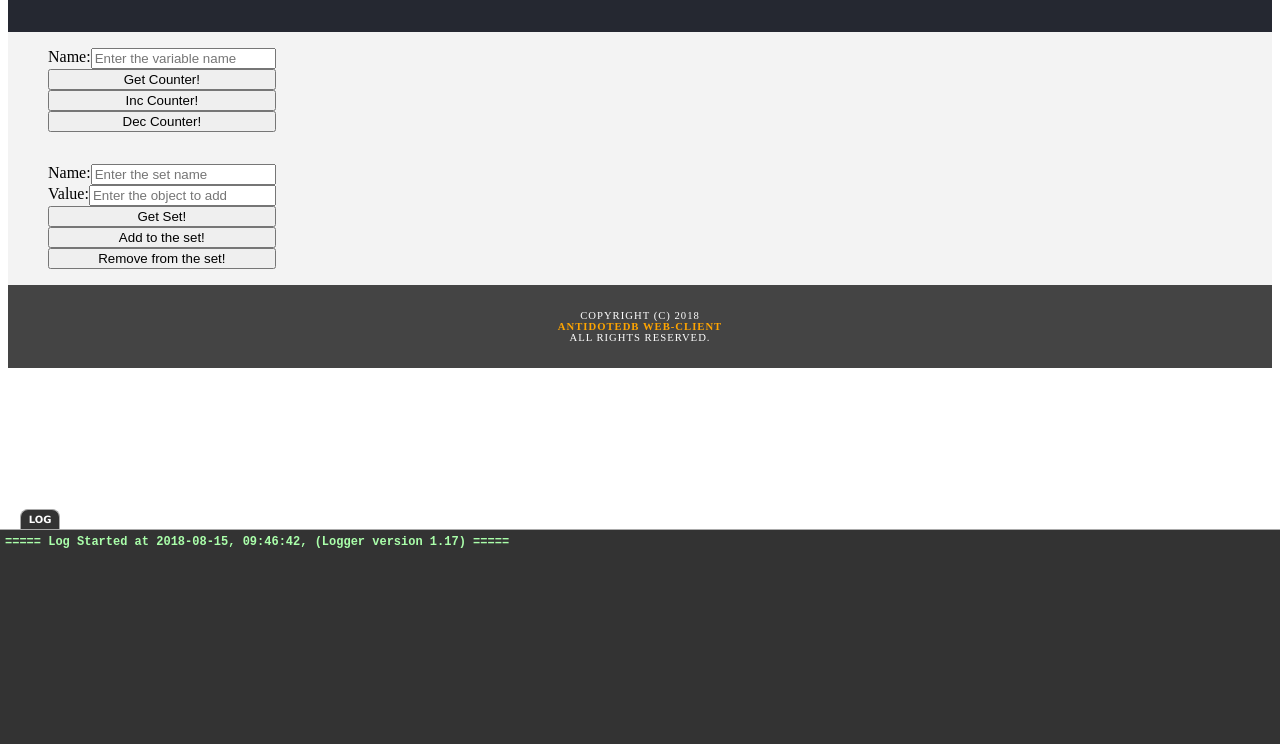
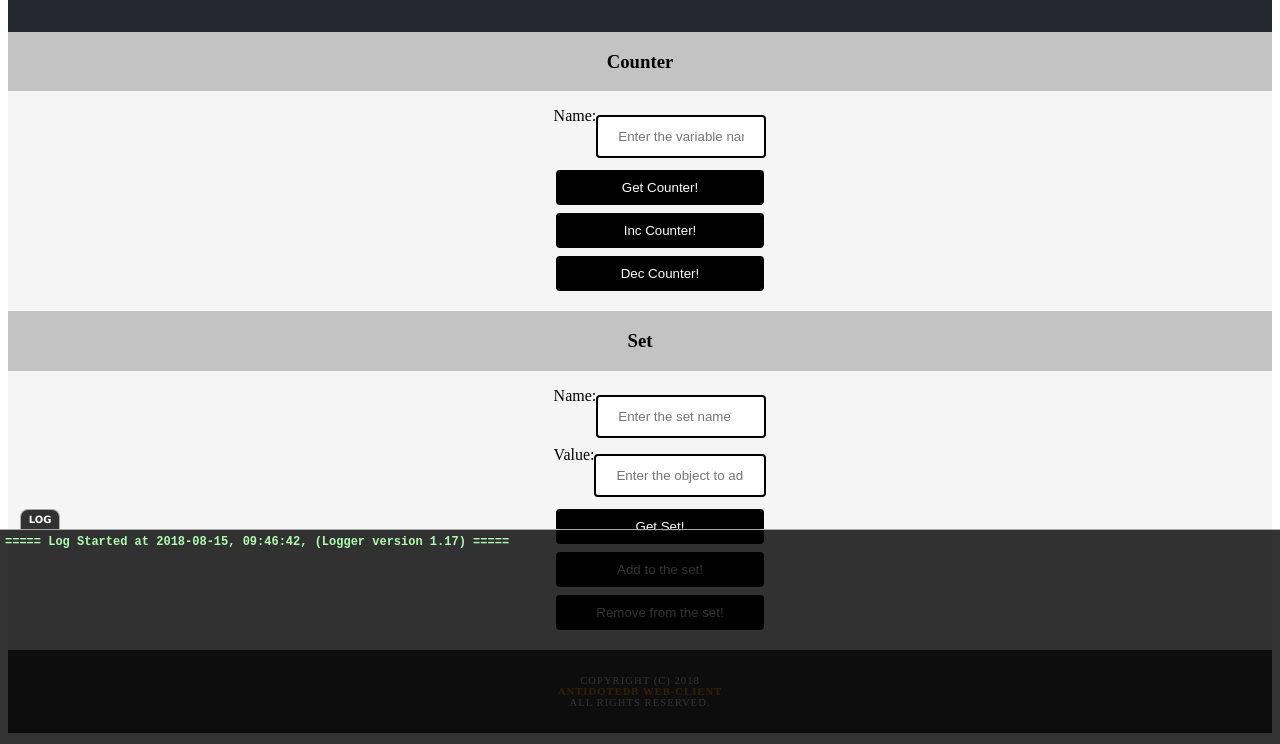
Before and after one commit to AntidoteDB/WebCure, a website: page Project/index.html in a window 1280 px wide. Shown: the part 56-800 px from the top of the page. Drawn offline with Linux system fonts and the light colour scheme; files that its build step writes are made by us from their sources; files whose address does not match are found by name.

Commit message:
feat: change the style of the form;

```diff
--- a/Project/css/styles.css
+++ b/Project/css/styles.css
@@ -113,7 +113,45 @@ li {
   display: flex;
 }
 
-li button,
+li button{
+  background-color: #000000;
+  border: none;
+  color: white;
+  padding: 10px;
+  text-decoration: none;
+  margin: 4px 2px;
+  cursor: pointer;
+  width: 100%;
+  border-radius: 4px;
+}
+
 li input{
   width: 100%;
+  padding: 12px 20px;
+  margin: 8px 0;
+  box-sizing: border-box;
+  border: 2px solid #000000;
+  border-radius: 4px;
 }
+
+li input:focus {
+  border: 3px solid #c1552e;
+}
+
+#counter-title,
+#set-title {
+  width: 100%;
+  text-align: center;
+  background-color: #c3c3c3;
+}
+
+#counter-options,
+#set_aw-options {
+  margin: auto;
+  width: 20%;
+}
+
+#counter-container,
+#set_aw-container {
+  background-color: whitesmoke;
+}
--- a/Project/index.html
+++ b/Project/index.html
@@ -23,13 +23,21 @@
   <main id="maincontent">
     <div class="container">
       <section tabindex="-1" id="counter-container" class="container">
+        <div id="counter-title">
+          <h3>Counter</h3>
+        </div>
         <div id="counter-options">
         </div>
       </section>
+
       <section tabindex="-1" id="set_aw-container" class="container">
+        <div id="set-title">
+          <h3>Set</h3>
+        </div>
         <div id="set_aw-options">
         </div>
       </section>
+
     </div>
   </main>
 
```
Also changed, not shown: Project/.eslintrc.json.
